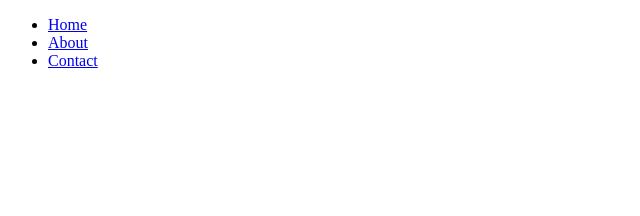
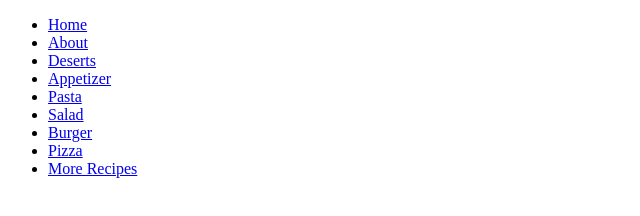
Before and after one commit to LorraObare/test-ron, a plain HTML site: page index.html in a window 1280 px wide. Shown: the whole page, without its empty margins (0-640 px from the left). Drawn offline with Linux system fonts and the light colour scheme.

Commit message:
named pages

```diff
--- a/index.html
+++ b/index.html
@@ -9,9 +9,16 @@
 <body>
     <div class="main">
         <ul>
-            <li><a href="index.html">Home</a></li>
-            <li><a href="about.html">About</a></li>
-            <li><a href="contact.html">Contact</a></li>
+            <li><a href="#">Home</a></li>
+            <li><a href="#">About</a></li>
+            <li><a href="#">Deserts</a></li>
+            <li><a href="#">Appetizer</a></li>
+            <li><a href="#">Pasta</a></li>
+            <li><a href="#">Salad</a></li>
+            <li><a href="#">Burger</a></li>
+            <li><a href="#">Pizza</a></li>
+            <li><a href="#">More Recipes</a></li>
+
         </ul>
     </div>
 
```
